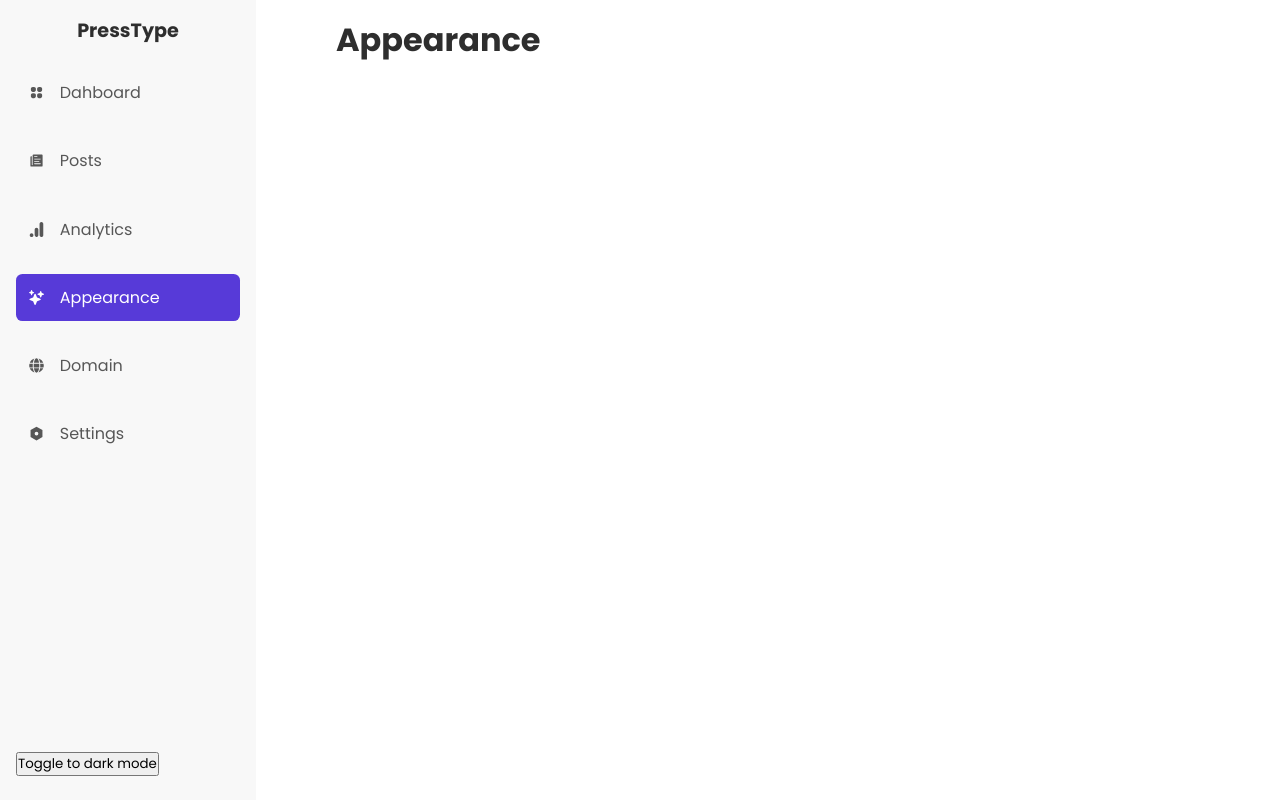
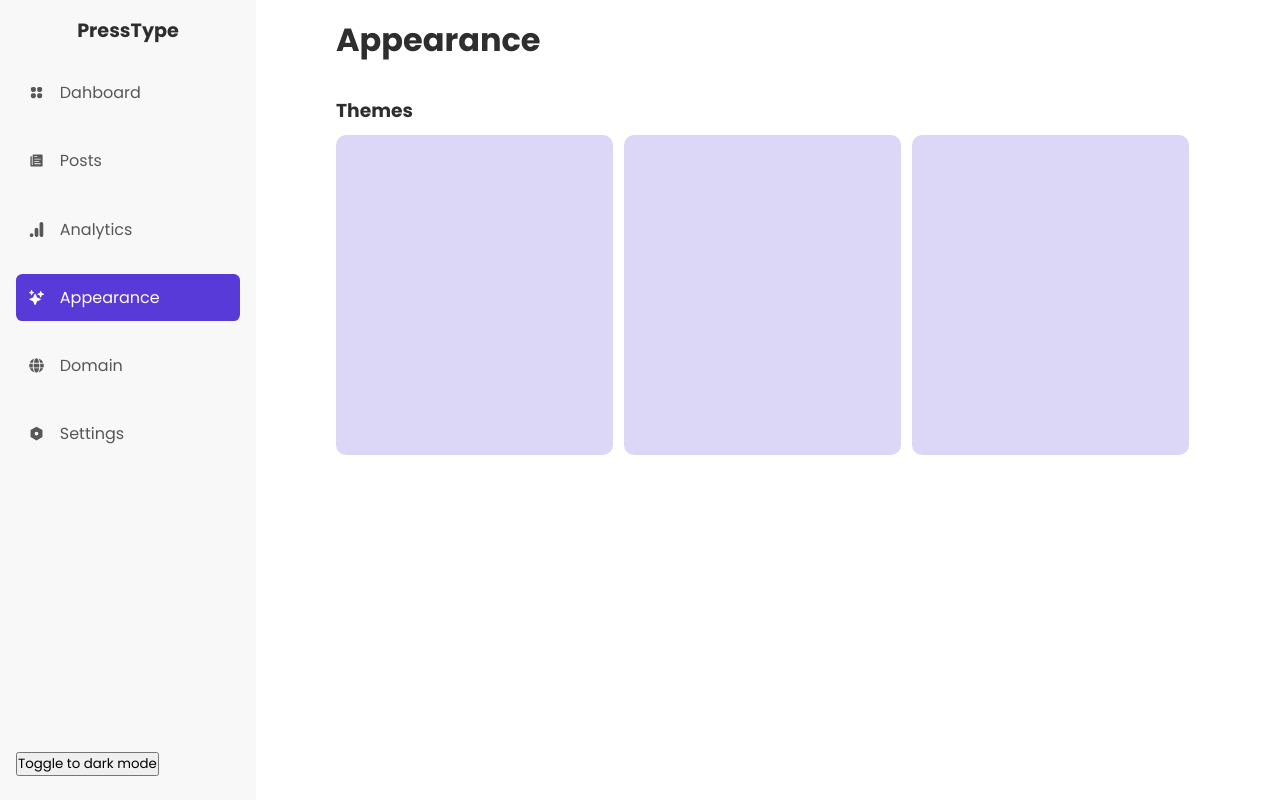
Before and after one commit to akinloluwami/presstype, a Next.js app: page /appearance in a window 1280 px wide. Built offline with nearby package versions, Linux system fonts and the light colour scheme.

Commit message:
imported themes component

```diff
--- a/pages/appearance/index.tsx
+++ b/pages/appearance/index.tsx
@@ -1,8 +1,13 @@
+import Themes from "@/components/dashboard/themes/Themes";
 import DashboardLayout from "@/layouts/dashboard_layout";
 import React from "react";
 
 const Index = () => {
-  return <DashboardLayout page_name="Appearance"></DashboardLayout>;
+  return (
+    <DashboardLayout page_name="Appearance">
+      <Themes />
+    </DashboardLayout>
+  );
 };
 
 export default Index;
```
